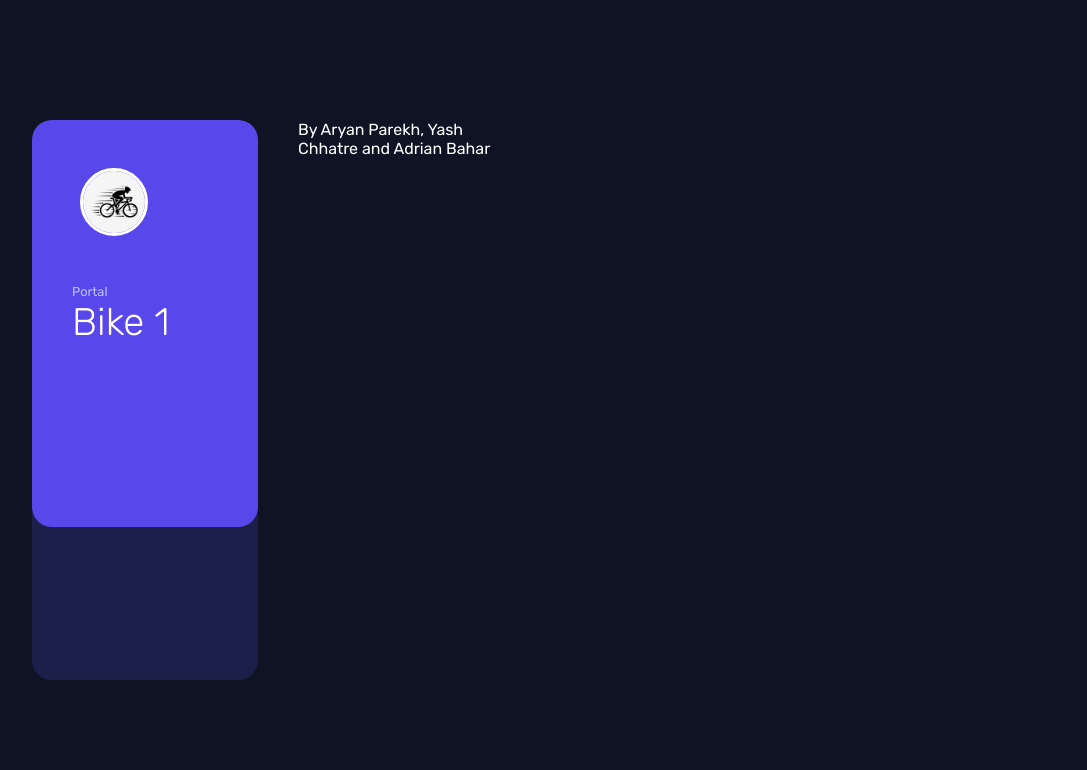
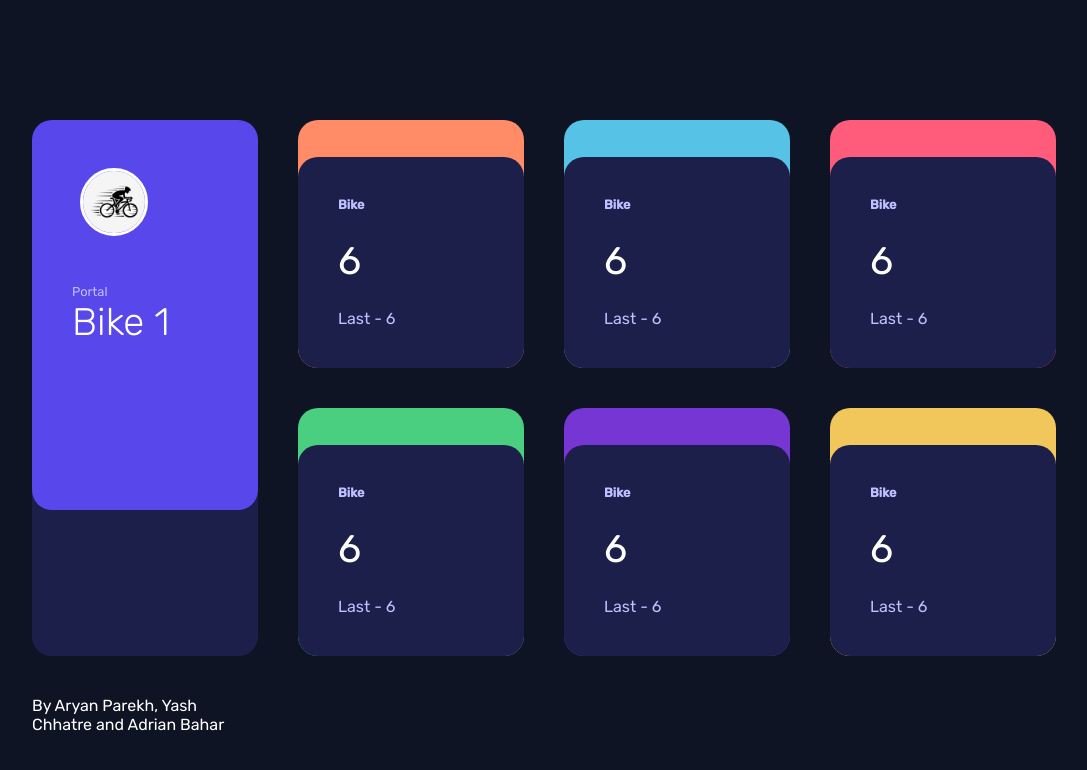
Before and after one commit to arypar/Secure-Bike-Dashboard, a React (Create React App) app: page / in a window 1280 px wide. Shown: the top 770 px of the page, without its empty margins (96-1183 px from the left). Built offline with nearby package versions, Linux system fonts and the light colour scheme; no server answers.

Commit message:
removed axios for now

```diff
--- a/src/components/FetchComponents.js
+++ b/src/components/FetchComponents.js
@@ -1,65 +1,63 @@
 import React, { useEffect, useState } from 'react'
 import StatusComp from './StatusComp'
 const axios = require('axios');
+var numTick = 0;
 function FetchComponents(props) {
     let [data, setData] = useState([])
     async function getNums() {
-      axios.get("http://www.randomnumberapi.com/api/v1.0/random?min=100&max=1000&count=12").then(resp => {
-    console.log(resp.data);
-    const randArray = resp.data
+      numTick = numTick + 1
     data = [{
-      "title": "Work",
+      "title": "Bike",
       "timeframes": {
         "weekly": {
-          "current": randArray[0],
-          "previous": randArray[1]
+          "current": numTick,
+          "previous": numTick
         }
       }
     }, {
-      "title": "Play",
+      "title": "Bike",
       "timeframes": {
 
         "weekly": {
-          "current": randArray[2],
-          "previous": randArray[3]
+          "current": numTick,
+          "previous": numTick
         }
       }
     }, {
-      "title": "Study",
+      "title": "Bike",
       "timeframes": {
 
         "weekly": {
-          "current": randArray[4],
-          "previous": randArray[5]
+          "current": numTick,
+          "previous": numTick
         }
       }
     }, {
-      "title": "Exercise",
+      "title": "Bike",
       "timeframes": {
         "weekly": {
-          "current": randArray[6],
-          "previous": randArray[7]
+          "current": numTick,
+          "previous": numTick
         }
       }
     }, {
-      "title": "Social",
+      "title": "Bike",
       "timeframes": {
         "weekly": {
-          "current": randArray[8],
-          "previous": randArray[9]
+          "current": numTick,
+          "previous": numTick
         }
       }
     }, {
-      "title": "Self Care",
+      "title": "Bike",
       "timeframes": {
         "weekly": {
-          "current": randArray[10],
-          "previous": randArray[11]
+          "current": numTick,
+          "previous": numTick
         }
       }
     }];
 
-});
 setData(data);
 
     }
--- a/src/components/StatusComp.js
+++ b/src/components/StatusComp.js
@@ -13,8 +13,8 @@ function StatusComp(props) {
             <div className='status__item--info-title'>
                 <h3>{props.title}</h3>
             </div>
-            <h2>{props.type_time}hrs</h2>
-            <p>Last {props.type} - {props.last}hrs</p>
+            <h2>{props.type_time}</h2>
+            <p>Last - {props.last}</p>
         </div>
     </div>
   )
```
